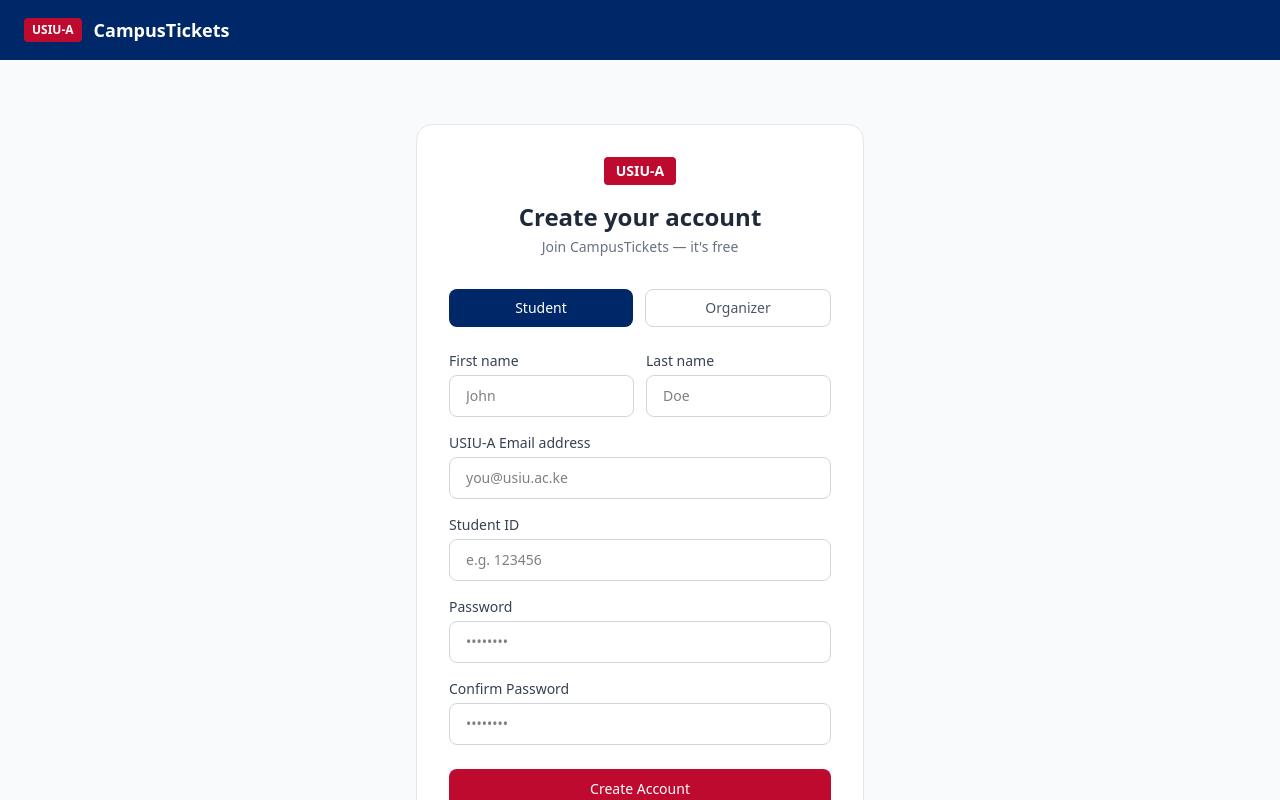
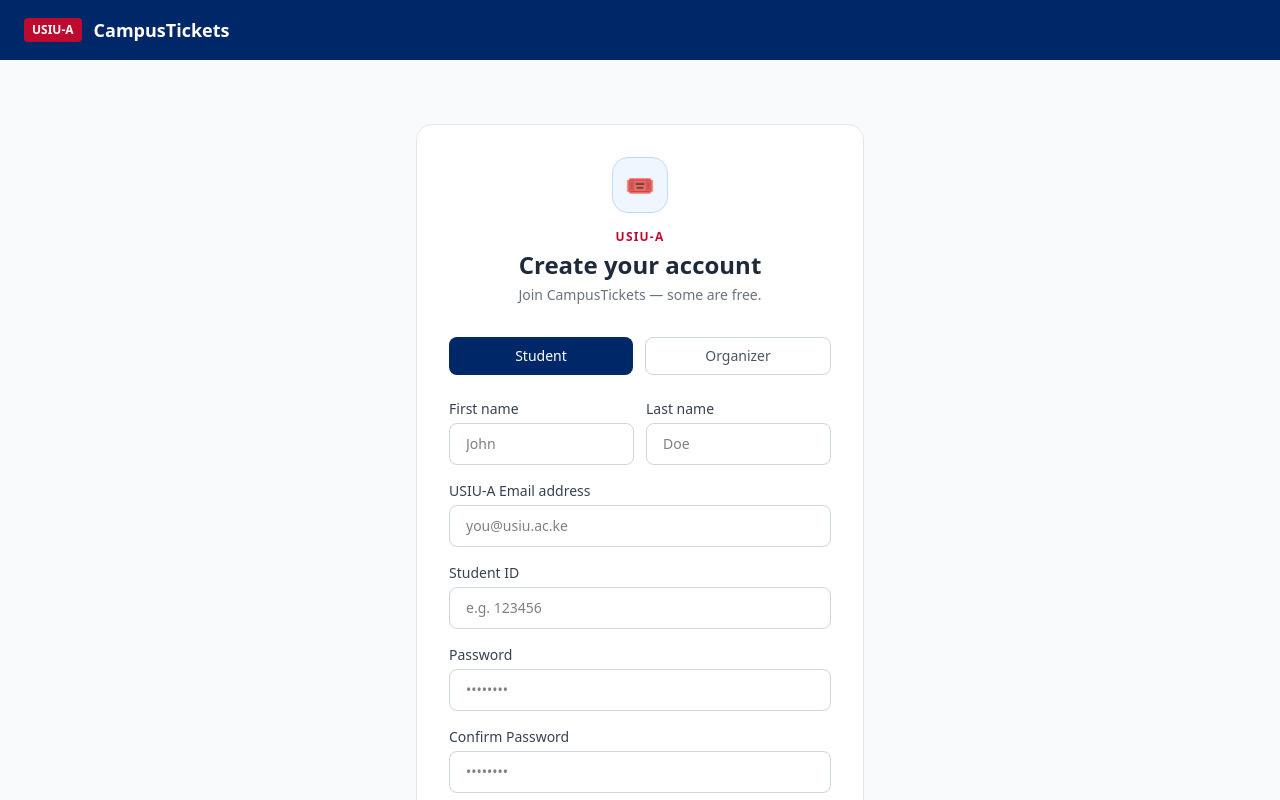
Before and after one commit to fatimaTawir/campus-tickets, a Next.js app: page /signup in a window 1280 px wide. Shown: the top 800 px of the page. Built offline with nearby package versions, Linux system fonts and the light colour scheme.

Commit message:
Update navbar to USIU-A/CampusTickets logo, add Log in & Sign up to nav, refresh login/signup page headers

```diff
--- a/app/login/page.tsx
+++ b/app/login/page.tsx
@@ -139,9 +139,10 @@
         <div className="bg-white rounded-2xl border border-gray-200 p-8 w-full max-w-md">
 
           <div className="text-center mb-8">
-            <div className="bg-[#BF0A30] text-white text-sm font-bold px-3 py-1 rounded inline-block mb-4">
-              USIU-A
+            <div className="w-14 h-14 bg-blue-50 border border-blue-200 rounded-2xl flex items-center justify-center mx-auto mb-4">
+              <span className="text-2xl">🎟️</span>
             </div>
+            <p className="text-xs font-bold text-[#BF0A30] uppercase tracking-widest mb-1">USIU-A</p>
             <h2 className="text-2xl font-bold text-gray-800">Welcome back</h2>
             <p className="text-gray-500 text-sm mt-1">Log in to your CampusTickets account</p>
           </div>
--- a/app/page.tsx
+++ b/app/page.tsx
@@ -3,7 +3,6 @@
 import EventCard from "./components/EventCard";
 import SearchBar from "@/app/components/SearchBar";
 import { getCurrentUser } from "@/app/lib/auth";
-import { Bell } from "lucide-react";
 
 export const dynamic = "force-dynamic";
 
@@ -64,18 +63,16 @@
     "Music",
   ];
 
-  const initials = user ? `${user.firstName?.[0] ?? ''}`.toUpperCase() : "";
 
   return (
     <main className="min-h-screen bg-gray-50 flex flex-col font-sans">
       {/* Top Navbar */}
       <nav className="bg-[#002868] px-8 py-4 flex items-center justify-between border-b border-blue-900 sticky top-0 z-20">
         <div className="flex items-center gap-3">
-          <div className="bg-[#f0b429] rounded p-1.5 flex items-center justify-center">
-            <TicketIcon className="w-5 h-5 text-[#002868]" />
+          <div className="bg-[#BF0A30] text-white text-xs font-bold px-2 py-1 rounded">
+            USIU-A
           </div>
-          <span className="font-bold text-lg text-white tracking-wide">CETS</span>
-          <span className="text-[#f0b429] text-sm font-semibold">· Campus Events</span>
+          <Link href="/" className="text-white text-lg font-bold tracking-wide">CampusTickets</Link>
         </div>
 
         <div className="flex gap-6 items-center">
@@ -91,28 +88,26 @@
 
           {user ? (
             <>
-              {/* Notification Bell */}
-              <Link href="/dashboard/notifications" className="relative p-1 text-blue-100 hover:text-white transition-colors">
-                <Bell className="w-5 h-5" />
+              <Link href="/login" className="text-blue-100 hover:text-white text-sm font-medium transition-colors">
+                Log in
               </Link>
-              {/* User profile dropdown action */}
-              <Link href="/dashboard" className="flex items-center gap-2 bg-[#001f52] px-3.5 py-1.5 rounded-full cursor-pointer hover:bg-[#001840] transition-colors border border-blue-800">
-                <div className="w-6 h-6 bg-[#f0b429] rounded-full flex items-center justify-center text-[#002868] text-xs font-bold">
-                  {initials}
-                </div>
-                <span className="text-sm text-white font-medium">{user.firstName}</span>
+              <Link
+                href="/signup"
+                className="bg-[#BF0A30] text-white px-5 py-2 rounded-lg text-sm font-bold hover:bg-red-700 transition-all shadow-md"
+              >
+                Sign up
               </Link>
             </>
           ) : (
             <>
               <Link href="/login" className="text-blue-100 hover:text-white text-sm font-medium transition-colors">
-                Sign in
+                Log in
               </Link>
               <Link
                 href="/signup"
-                className="bg-[#f0b429] text-[#002868] px-5 py-2 rounded-xl text-sm font-bold hover:bg-yellow-400 transition-all shadow-md"
+                className="bg-[#BF0A30] text-white px-5 py-2 rounded-lg text-sm font-bold hover:bg-red-700 transition-all shadow-md"
               >
-                Register
+                Sign up
               </Link>
             </>
           )}
@@ -245,22 +240,3 @@
     </main>
   );
 }
-
-function TicketIcon(props: React.SVGProps<SVGSVGElement>) {
-  return (
-    <svg
-      {...props}
-      viewBox="0 0 24 24"
-      fill="none"
-      stroke="currentColor"
-      strokeWidth="2.5"
-      strokeLinecap="round"
-      strokeLinejoin="round"
-    >
-      <rect x="2" y="7" width="20" height="10" rx="2" ry="2" />
-      <path d="M7 7v10" />
-      <path d="M17 7v10" />
-      <path d="M2 12h20" />
-    </svg>
-  );
-}
--- a/app/signup/page.tsx
+++ b/app/signup/page.tsx
@@ -93,11 +93,12 @@
 
           {/* Header */}
           <div className="text-center mb-8">
-            <div className="bg-[#BF0A30] text-white text-sm font-bold px-3 py-1 rounded inline-block mb-4">
-              USIU-A
+            <div className="w-14 h-14 bg-blue-50 border border-blue-200 rounded-2xl flex items-center justify-center mx-auto mb-4">
+              <span className="text-2xl">🎟️</span>
             </div>
+            <p className="text-xs font-bold text-[#BF0A30] uppercase tracking-widest mb-1">USIU-A</p>
             <h2 className="text-2xl font-bold text-gray-800">Create your account</h2>
-            <p className="text-gray-500 text-sm mt-1">Join CampusTickets — it's free</p>
+            <p className="text-gray-500 text-sm mt-1">Join CampusTickets — some are free.</p>
           </div>
 
           {/* Role selector */}
```
